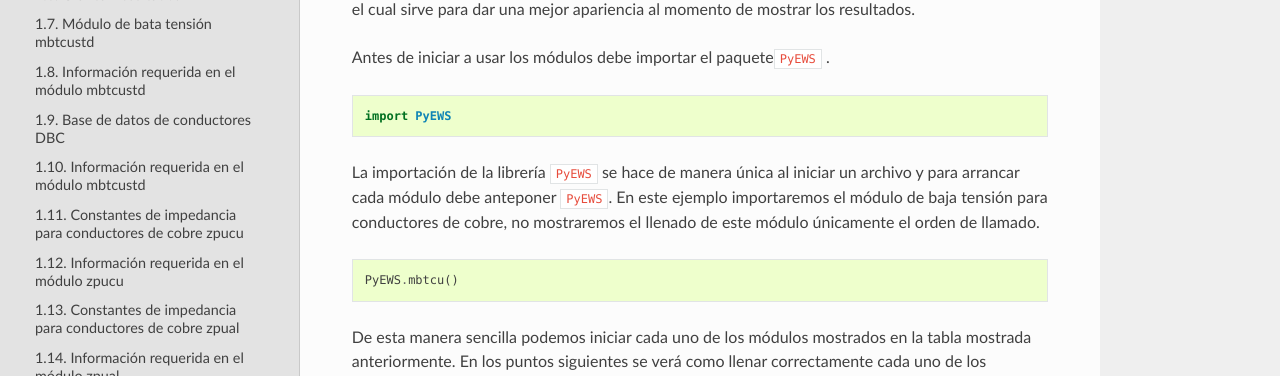
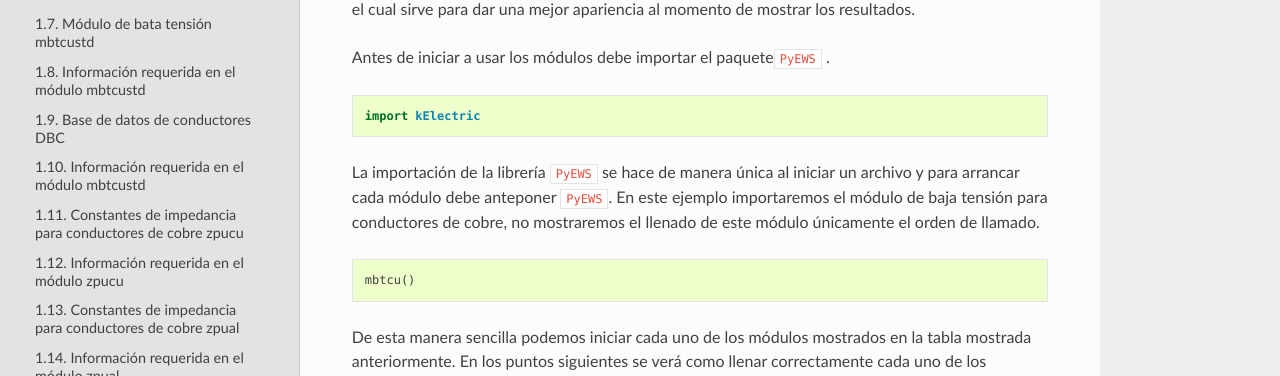
Before and after one commit to jacometoss/PyEWS, a Sphinx documentation site: the page built from docs/parte1/Install.rst, in a window 1280 px wide and 900 px high, scrolled down 872 px. Shown: the part 289-665 px from the top of the window. Built offline with Sphinx 7.4.7 and the Read the Docs theme 2.0.0, drawn with Linux system fonts in a browser that asks for light colours.

Commit message:
Update Install.rst

```diff
--- a/docs/parte1/Install.rst
+++ b/docs/parte1/Install.rst
@@ -70,7 +70,7 @@ Antes de iniciar a usar los módulos debe importar el paquete\ ``PyEWS``
 
 .. code:: python
 
-   import PyEWS
+   import kElectric
 
 La importación de la librería ``PyEWS`` se hace de manera única al
 iniciar un archivo y para arrancar cada módulo debe anteponer ``PyEWS``.
@@ -80,7 +80,7 @@ de llamado.
 
 .. code:: python
 
-   PyEWS.mbtcu()
+   mbtcu()
 
 De esta manera sencilla podemos iniciar cada uno de los módulos
 mostrados en la tabla mostrada anteriormente. En los puntos siguientes
```
